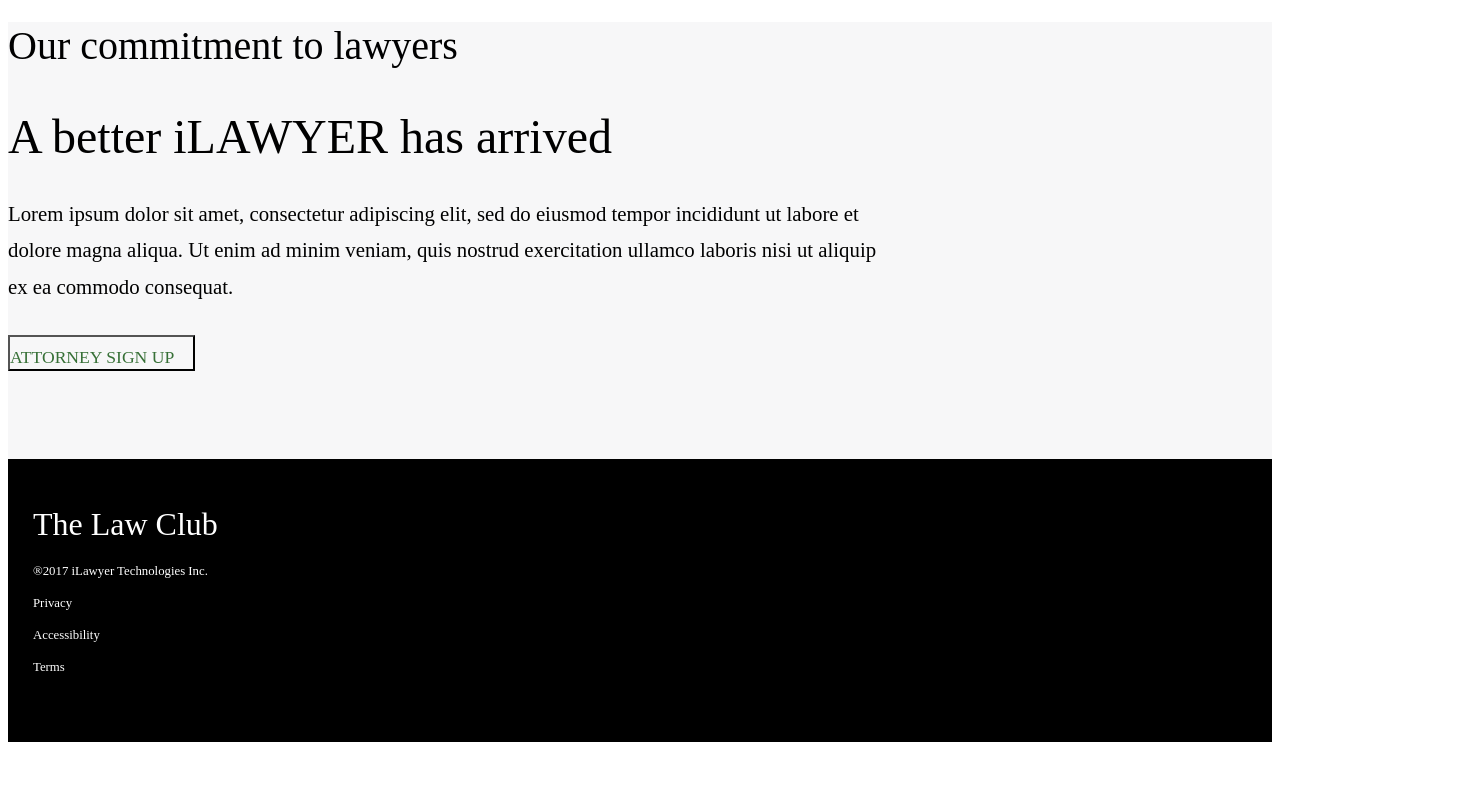
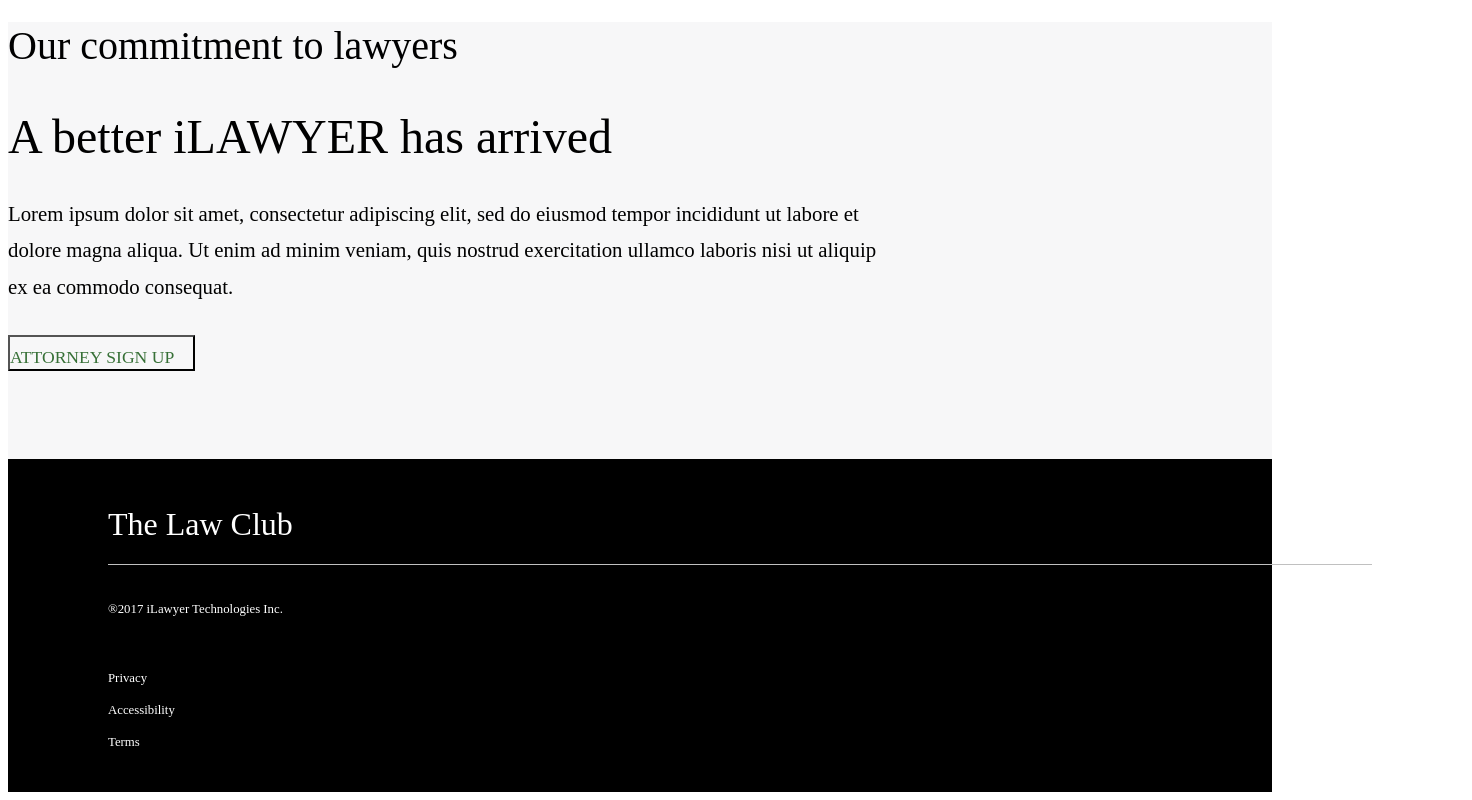
Before and after one commit to HPrieto/iLawyerNow.com, a React app: page / in a window 1280 px wide. Shown: the part 2074-2874 px from the top of the page, 1472 px wide, since content can reach past the window. Before the commit the page ends 2824 px from the top, so only its background shows below. Built offline with nearby package versions, Linux system fonts and the light colour scheme; the HTML template or start-up script is replaced by a standard one.

Commit message:
footer-bottom alignment dont

```diff
--- a/src/component/containers/Footer.js
+++ b/src/component/containers/Footer.js
@@ -14,15 +14,17 @@ class Footer extends Component {
 						</div>
 					</div>
 					<div className='row footer-bottom'>
-						<div className='col-xs-12 col-sm-6 col-md-4 col-lg-4 col-xl-4'>
+						<div className='col-xs-6 col-sm-4 col-md-4 col-lg-4 col-xl-4' style={{paddingTop: '20px'}}>
 							<h4>®2017 iLawyer Technologies Inc.</h4>
 						</div>
-						<div className='col-xs-12 col-sm-6 col-md-4 col-lg-4 col-xl-4'>
-							<h4>Privacy</h4>
-							<h4>Accessibility</h4>
-						</div>
-						<div className='col-xs-12 col-sm-6 col-md-4 col-lg-4 col-xl-4'>
-							<h4>Terms</h4>
+						<div className='col-xs-6 col-sm-8 col-md-8 col-lg-8 col-xl-8' style={{paddingTop: '20px'}}>
+							<div className='col-xs-6 col-sm-6 col-md-6 col-lg-6 col-xl-6'>
+								<h4>Privacy</h4>
+								<h4>Accessibility</h4>
+							</div>
+							<div className='col-xs-12 col-sm-6 col-md-6 col-lg-6 col-xl-6'>
+								<h4>Terms</h4>
+							</div>
 						</div>
 					</div>
 				</div>
--- a/src/component/containers/containers.css
+++ b/src/component/containers/containers.css
@@ -307,7 +307,7 @@ demi white: #f8f8f9;
 	margin: 0 auto;
 	width: 170vh !important;
 	font-family: 'Ubuntu';
-	padding: 25px 50px 50px 25px;
+	padding: 25px 100px 25px 100px;
 }
 
 .footer-top h1 {
@@ -318,6 +318,9 @@ demi white: #f8f8f9;
 .footer-bottom {
 	font-family: 'Ubuntu';
 	color: #C0C0C0 !important;
+	border-top-style: solid;
+	border-top-width: 0.05px;
+	border-top-color: #C0C0C0 !important;
 }
 
 .footer-bottom h4 {
```
Also changed, not shown: public/build/bundle.js, 1 other file (tests, documents, lock files or other folders).
